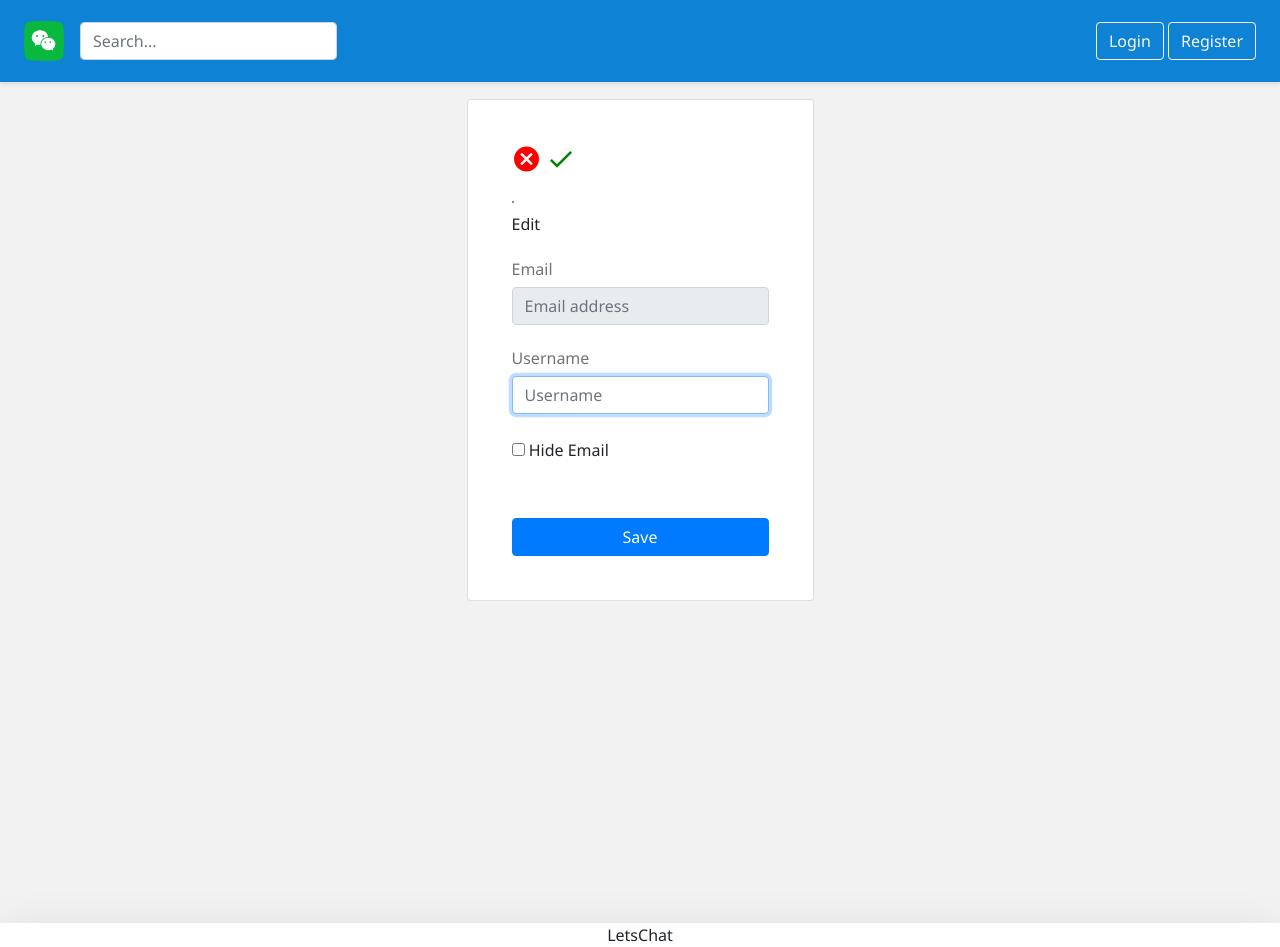
After one commit to mf210/LetsChat, a Django app: template accounts/templates/accounts/edit_profile.html in a window 1280 px wide. The commit adds this page. Run offline with Django 4.2, Linux system fonts and the light colour scheme; the template is opened without the code that fills it, so the values that code supplies are empty.

Commit message:
Add profile update section

```diff
--- a/accounts/models.py
+++ b/accounts/models.py
@@ -1,6 +1,6 @@
 from django.db import models
 from django.contrib.auth.models import AbstractUser
-
+from django.urls import reverse
 
 
 def user_directory_path(instance, filename):
@@ -22,3 +22,6 @@ class User(AbstractUser):
 
     class Meta:
         ordering = ['-id']
+
+    def get_absolute_url(self):
+        return reverse('accounts:profile', kwargs={'username': self.username})
--- /dev/null
+++ b/accounts/templates/accounts/edit_profile.html
@@ -0,0 +1,66 @@
+{% extends '_base.html' %}
+{% load static %}
+
+{% block head %}
+	<link rel="stylesheet" href="{% static 'css/accounts/edit_profile.css' %}">
+{% endblock %}
+
+
+{% block content %}
+    <div class="container-fluid">
+        <div class="row justify-content-center">
+            <div class="card profile-card">
+            <div class="card-body">
+                <div class="d-flex flex-column justify-content-center p-4">
+                    <div class="mb-2" id="id_image_crop_confirm">
+                        <span id="id_cancel" class="material-icons">cancel</span>
+                        <span id="id_confirm" class="material-icons">check</span>
+                    </div>
+                    <div class="image-container" id="id_image_container">
+                        <img class="border border-dark rounded-circle img-fluid mx-auto profile-image" id="id_profile_image_display" src="{{ form.initial.profile_image.url }}">
+                        <div class="middle" id="id_middle_container">
+                            <div class="text" id="id_text">Edit</div>
+                        </div>
+                    </div>
+                    <form class="form-signin" method="post" enctype="multipart/form-data">
+                        {% csrf_token %}
+                        <input class="d-none" type="file" name="profile_image" id="id_profile_image">
+                        <h6 class="mt-4 field-heading">Email</h6>
+                        <input type="email" name="email" id="id_input_email" class="form-control" placeholder="Email address" disabled value={{ user.email }} >
+                        <h6 class="mt-4 field-heading">Username</h6>
+                        <input type="text" name="username" id="id_input_username" class="form-control" placeholder="Username" autofocus required
+                        value="{{form.initial.username}}">
+                        <div class="mt-4 checkbox">
+                            <label>
+                                <input type="checkbox" name="hide_email" id="id_input_hide_email" {% if form.initial.hide_email %}checked{%endif%}>
+                                Hide Email
+                            </label>
+
+                        </div>
+
+                        {% for field in form %}
+                        <p>
+                        {% for error in field.errors %}
+                        <p style="color: red">{{ error }}</p>
+                        {% endfor %}
+                        </p>
+                        {% endfor %}
+                        {% if form.non_field_errors %}
+                        <div style="color: red">
+                        <p>{{form.non_field_errors}}</p>
+                        </div>
+
+                        {% endif %}
+
+                        <div class="d-flex flex-column mt-4">
+                            <button class="mt-4 btn btn-primary flex-grow-1" type="submit">Save</button>
+                        </div>
+
+                    </form>
+
+                </div>
+            </div>
+            </div>
+        </div>
+    </div>
+{% endblock %}
--- a/accounts/templates/accounts/profile.html
+++ b/accounts/templates/accounts/profile.html
@@ -30,7 +30,7 @@
 
 					<!-- If Auth user is viewing their own profile -->
 					{% if user.username == user_object.username %}
-					<a  class="mt-4 btn btn-primary" href="#">Update</a>
+					<a  class="mt-4 btn btn-primary" href="{% url 'accounts:edit_profile' %}">Update</a>
 					<div class="d-flex flex-column mt-4">
 						<a class="m-auto" href="{% url 'account_change_password' %}">Change password</a>
 					</div>
--- a/accounts/urls.py
+++ b/accounts/urls.py
@@ -9,4 +9,5 @@ app_name = 'accounts'
 urlpatterns = [
     path('profile/<str:username>/', views.ProfileView.as_view(), name='profile'),
     path('search/', views.SearchAccountView.as_view(), name='search'),
+    path('edit/', views.ProfileUpdateView.as_view(), name='edit_profile'),
 ]
--- /dev/null
+++ b/static/css/accounts/edit_profile.css
@@ -0,0 +1,26 @@
+.image-container{
+    max-width: 250px;
+    height: auto;
+    position: relative;
+}
+.field-heading{
+    color: #737373;
+}
+#id_confirm{
+    color: green;
+}
+#id_confirm:hover {
+    opacity: 0.3;
+}
+#id_cancel:hover {
+    opacity: 0.3;
+}
+#id_cancel{
+    color: red;
+}
+.material-icons{
+    font-size: 30px;
+}
+.material-icons:hover{
+    cursor: pointer;
+}
```
Also changed, not shown: accounts/views.py (+10 -1 lines), tests/accounts/view_tests.py (+24 -1 lines).
